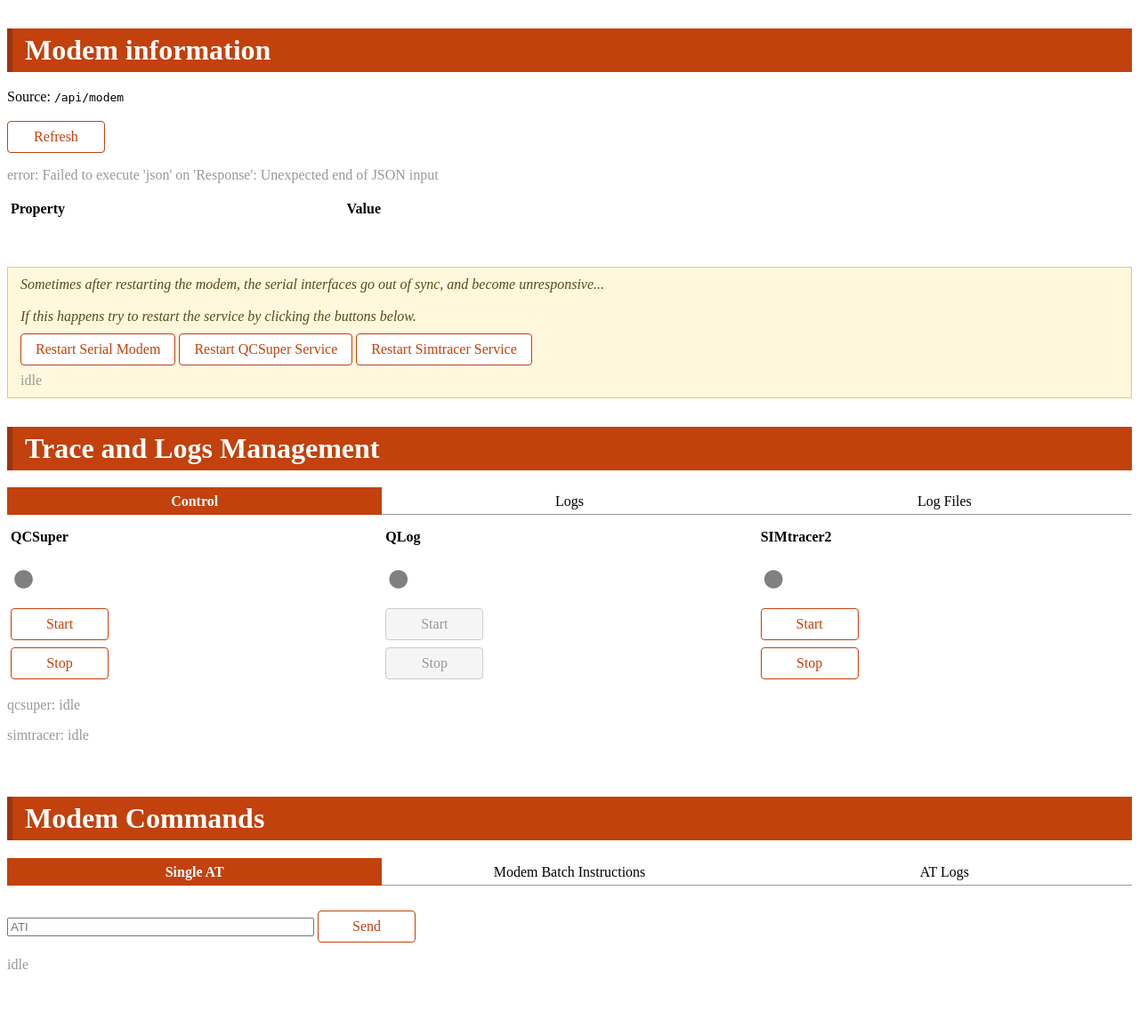
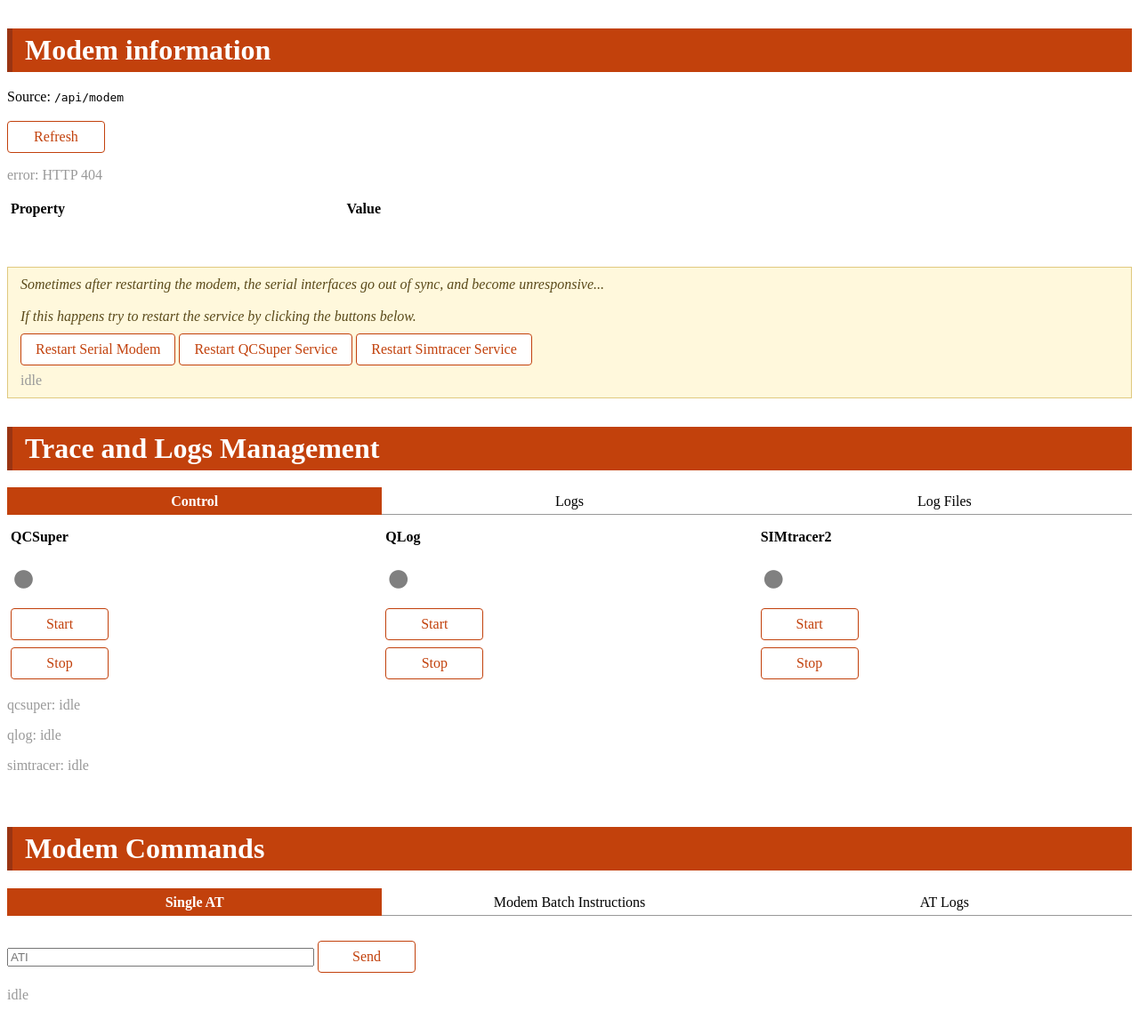
Before and after one commit to tomislavmiksa/kw_traceminator, a Flask app: template src/gui/webapp-flask/templates/index.html in a window 1280 px wide. Shown: the whole page at 89% size. Before the commit the page ends 1090 px from the top, so only its background shows below. Run offline with Flask 3, Linux system fonts and the light colour scheme; the template is opened without the code that fills it, so the values that code supplies are empty; parts of the project's set-up code (start-up, migrations or seed data) failed here and were passed over.

Commit message:
added support got QLog

```diff
--- a/src/code/serial-modemtracing/main.py
+++ b/src/code/serial-modemtracing/main.py
@@ -5,9 +5,11 @@ import subprocess
 from pathlib import Path
 from flask import Flask, request, jsonify
 
-# absolute path to the trace directory
-LOGFILE = "/var/log/qcsuper-api.log"
-TRACE_DIR = Path("/opt/serial-modemtracing/traces")
+# absolute path to the trace directory (shared by QCSuper pcaps and QLog dumps)
+QCSUPER_LOG = "/var/log/qcsuper-api.log"
+QLOG_LOG    = "/var/log/qlog-api.log"
+QLOG_BIN    = "/opt/QLog"
+TRACE_DIR   = Path("/opt/serial-modemtracing/traces")
 TRACE_DIR.mkdir(parents=True, exist_ok=True)
 
 # helper function to generate a unique filename for the trace
@@ -15,11 +17,19 @@ def make_pcap_filename(suffix: str = "qcsuper", ext: str = "pcap") -> str:
     return str(TRACE_DIR / f"{time.strftime('%Z-%Y%m%d-%H%M%S')}-{suffix}.{ext}")
 
 # DEPENDENCIES VERIFICATION
-# - qcsuper should be installed in /opt/qcsuper
-validate = subprocess.run("/opt/qcsuper/qcsuper.py --help", shell=True, capture_output=True, text=True)
-if validate.returncode != 0:
-   print("ERROR: no valid qcsuper configuration detected")
+# - at least one of qcsuper (/opt/qcsuper) or QLog (/opt/QLog) must be present
+_qcsuper_ok = subprocess.run(
+   ["/opt/qcsuper/qcsuper.py", "--help"],
+   capture_output=True, text=True,
+).returncode == 0
+_qlog_ok = subprocess.run(
+   [QLOG_BIN, "--help"],
+   capture_output=True, text=True,
+).returncode == 0
+if not _qcsuper_ok and not _qlog_ok:
+   print("ERROR: neither qcsuper nor QLog is installed/configured")
    exit(1)
+
 # get the diag port of the modem connected
 # - if the modem is not connected, exit the program as running it makes no sense
 # - we do not have then anything to trace
@@ -97,20 +107,44 @@ def getTrace():
    files = [f for _, cmd in matches if (f := extractPcapFile(cmd))]
    return { "running": bool(matches), "pids": pids, "files": files }
 
+# QCSuper and QLog both use the modem Diag port -- only one may run at a time.
+# Starting either tool SIGTERMs the other first and waits briefly for the port
+# to be released.
+
+def _sigterm_processes(matches: list[tuple[int, str]]) -> list[dict]:
+   if not matches:
+      return []
+   pids = [str(pid) for pid, _ in matches]
+   subprocess.run(["kill", "-TERM", *pids], capture_output=True, text=True)
+   return [{"pid": pid, "cmd": cmd} for pid, cmd in matches]
+
+
+def stopQcsuperProcesses() -> list[dict]:
+   return _sigterm_processes(findQcsuperTraces())
+
+
+def stopQlogProcesses() -> list[dict]:
+   return _sigterm_processes(findQlogProcesses())
+
+
+def _wait_for_port_release(seconds: float = 1.0) -> None:
+   time.sleep(seconds)
+
+
 # stop all qcsuper trace processes
 @app.route("/trace-stop", methods=['GET'])
 def stopTrace():
-   matches = findQcsuperTraces()
-   if not matches:
+   killed = stopQcsuperProcesses()
+   if not killed:
       return { "info" : "no matching qcsuper process", "killed" : [] }
-   pids = [str(pid) for pid, _ in matches]
-   subprocess.run(["kill", "-TERM", *pids], capture_output=True, text=True)
-   killed = [{"pid": pid, "cmd": cmd} for pid, cmd in matches]
    return { "info" : f"stopped {len(killed)} qcsuper process(es)", "killed" : killed }
 
 # start the trace capture process
 @app.route("/trace-start", methods=['GET'])
 def startTrace():
+   stopped_qlog = stopQlogProcesses()
+   if stopped_qlog:
+      _wait_for_port_release()
    filename = make_pcap_filename()
    cmd = [
       "/opt/qcsuper/qcsuper.py",
@@ -120,7 +154,7 @@ def startTrace():
       "--include-ip-traffic",
       "--pcap-dump", filename,
    ]
-   log_fh = open(LOGFILE, "ab", buffering=0)
+   log_fh = open(QCSUPER_LOG, "ab", buffering=0)
    proc = subprocess.Popen(
       cmd,
       cwd="/opt/qcsuper",
@@ -137,15 +171,107 @@ def startTrace():
       return {
          "error": "qcsuper exited immediately",
          "rc": rc,
-         "log": LOGFILE
+         "log": QCSUPER_LOG
       }, 500
-   return { "info" : "trace started", "pid" : proc.pid, "file" : filename, "log" : LOGFILE, "diag" : port }
+   out = {
+      "info": "trace started",
+      "pid": proc.pid,
+      "file": filename,
+      "log": QCSUPER_LOG,
+      "diag": port,
+   }
+   if stopped_qlog:
+      out["stopped_qlog"] = stopped_qlog
+   return out
 
 # list pcaps in the trace directory
 @app.route("/trace-list", methods=['GET'])
 def listTraces():
-   files = sorted(p.name for p in TRACE_DIR.glob("*.pcap"))
+   files = sorted(p.name for p in TRACE_DIR.iterdir() if p.is_file())
    return {"info": "list of traces", "dir": str(TRACE_DIR), "traces": files}
+
+
+# ---------- QLog (QXDM) trace control ----------
+# Started as: /opt/QLog -s <TRACE_DIR> -p <diag port>
+# Uses the same Diag serial port as QCSuper (from serial-at-api /modem).
+
+def findQlogProcesses():
+   result = subprocess.run(
+      ["pgrep", "-af", r"QLog -s"],
+      capture_output=True, text=True,
+   )
+   matches: list[tuple[int, str]] = []
+   for line in result.stdout.splitlines():
+      pid_str, _, cmdline = line.partition(" ")
+      if pid_str.isdigit():
+         matches.append((int(pid_str), cmdline))
+   return matches
+
+
+def extractQlogStorage(cmdline: str) -> str | None:
+   tokens = cmdline.split()
+   try:
+      return tokens[tokens.index("-s") + 1]
+   except (ValueError, IndexError):
+      return None
+
+
+@app.route("/qlog-active", methods=["GET"])
+def qlogActive():
+   matches = findQlogProcesses()
+   pids  = [pid for pid, _ in matches]
+   dirs  = [d for _, cmd in matches if (d := extractQlogStorage(cmd))]
+   return {"running": bool(matches), "pids": pids, "storage": dirs, "port": port}
+
+
+@app.route("/qlog-stop", methods=["GET"])
+def qlogStop():
+   killed = stopQlogProcesses()
+   if not killed:
+      return {"info": "no matching QLog process", "killed": []}
+   return {"info": f"stopped {len(killed)} QLog process(es)", "killed": killed}
+
+
+@app.route("/qlog-start", methods=["GET"])
+def qlogStart():
+   if not Path(QLOG_BIN).is_file():
+      return {"error": f"{QLOG_BIN} not found"}, 500
+   if findQlogProcesses():
+      return {"error": "QLog already running", "running": True}, 409
+   stopped_qcsuper = stopQcsuperProcesses()
+   if stopped_qcsuper:
+      _wait_for_port_release()
+   cmd = [QLOG_BIN, "-s", str(TRACE_DIR), "-p", port]
+   log_fh = open(QLOG_LOG, "ab", buffering=0)
+   proc = subprocess.Popen(
+      cmd,
+      stdin=subprocess.DEVNULL,
+      stdout=log_fh,
+      stderr=subprocess.STDOUT,
+      start_new_session=True,
+      close_fds=True,
+   )
+   time.sleep(0.5)
+   rc = proc.poll()
+   if rc is not None:
+      return {
+         "error": "QLog exited immediately",
+         "rc": rc,
+         "log": QLOG_LOG,
+         "cmd": cmd,
+      }, 500
+   out = {
+      "info": "QLog started",
+      "pid": proc.pid,
+      "storage": str(TRACE_DIR),
+      "port": port,
+      "log": QLOG_LOG,
+      "cmd": cmd,
+   }
+   if stopped_qcsuper:
+      out["stopped_qcsuper"] = stopped_qcsuper
+   return out
+
 
 if __name__ == "__main__":
    app.run(host="127.0.0.1", port=8888, debug=True)
--- a/src/gui/webapp-flask/main.py
+++ b/src/gui/webapp-flask/main.py
@@ -94,6 +94,31 @@ def qcsuper_start():
 def qcsuper_stop():
     try:
         r = requests.get(f"{MODEMTRACE_API_BASE}/trace-stop")
+    except requests.RequestException as e:
+        return jsonify(error=f"could not reach {MODEMTRACE_API_BASE}: {e}"), 502
+    return (r.text, r.status_code, {"Content-Type": "application/json"})
+
+# proxy QLog (QXDM) trace status / start / stop on serial-modemtracing
+@app.route("/api/qlog-active", methods=["GET"])
+def qlog_active():
+    try:
+        r = requests.get(f"{MODEMTRACE_API_BASE}/qlog-active")
+    except requests.RequestException as e:
+        return jsonify(error=f"could not reach {MODEMTRACE_API_BASE}: {e}"), 502
+    return (r.text, r.status_code, {"Content-Type": "application/json"})
+
+@app.route("/api/qlog-start", methods=["POST", "GET"])
+def qlog_start():
+    try:
+        r = requests.get(f"{MODEMTRACE_API_BASE}/qlog-start")
+    except requests.RequestException as e:
+        return jsonify(error=f"could not reach {MODEMTRACE_API_BASE}: {e}"), 502
+    return (r.text, r.status_code, {"Content-Type": "application/json"})
+
+@app.route("/api/qlog-stop", methods=["POST", "GET"])
+def qlog_stop():
+    try:
+        r = requests.get(f"{MODEMTRACE_API_BASE}/qlog-stop")
     except requests.RequestException as e:
         return jsonify(error=f"could not reach {MODEMTRACE_API_BASE}: {e}"), 502
     return (r.text, r.status_code, {"Content-Type": "application/json"})
--- a/src/gui/webapp-flask/templates/index.html
+++ b/src/gui/webapp-flask/templates/index.html
@@ -10,6 +10,9 @@
       /api/qcsuper-active   -> serial-modemtracing    (port 8888)
       /api/qcsuper-start    -> serial-modemtracing    (port 8888)
       /api/qcsuper-stop     -> serial-modemtracing    (port 8888)
+      /api/qlog-active      -> serial-modemtracing    (port 8888)
+      /api/qlog-start       -> serial-modemtracing    (port 8888)
+      /api/qlog-stop        -> serial-modemtracing    (port 8888)
       /api/simtracer-active -> serial-simtracing      (port 8777)
       /api/simtracer-start  -> serial-simtracing      (port 8777)
       /api/simtracer-stop   -> serial-simtracing      (port 8777)
@@ -80,6 +83,7 @@
     #status,
     #at-status,
     #qcsuper-status,
+    #qlog-status,
     #simtracer-status,
     #files-status,
     #batch-status,
@@ -214,8 +218,8 @@
 
   <!-- CONTROL panel: status dots + Start/Stop buttons.
        The 3-column "logs-status" table has identical structure for each
-       service (QCSuper, QLog, SIMtracer2). QLog buttons stay disabled --
-       its API isn't wired yet. -->
+       service (QCSuper, QLog, SIMtracer2). QCSuper and QLog share the Diag
+       port; starting one stops the other on the server. -->
   <div class="tab-panel active" data-tab-panel="control">
     <table id="logs-status" cellpadding="4">
       <thead>
@@ -227,38 +231,39 @@
       </thead>
       <tbody>
         <!-- ROW 1: status indicators. The bullet character (&#9679;) is
-             colored dynamically by pollQcsuper / pollSimtracer based on
-             /api/<svc>-active -> {"running": bool}. font-size: 3em is what
-             makes the dots large enough to read from across the room. -->
+             colored dynamically by pollQcsuper / pollQlog / pollSimtracer
+             based on /api/<svc>-active -> {"running": bool}. font-size: 3em
+             is what makes the dots large enough to read from across the room. -->
         <tr>
           <td><span id="status-qcsuper"   style="color: gray; font-size: 3em">&#9679;</span></td>
           <td><span id="status-qlog"      style="color: gray; font-size: 3em">&#9679;</span></td>
           <td><span id="status-simtracer" style="color: gray; font-size: 3em">&#9679;</span></td>
         </tr>
         <!-- ROW 2: Start buttons. Click -> POST /api/<svc>-start via
-             qcsuperAction("start") / simtracerAction("start"). -->
+             qcsuperAction / qlogAction / simtracerAction. -->
         <tr>
           <td><button id="qcsuper-start">Start</button></td>
-          <td><button id="qlog-start"      disabled>Start</button></td>
+          <td><button id="qlog-start">Start</button></td>
           <td><button id="simtracer-start">Start</button></td>
         </tr>
         <!-- ROW 3: Stop buttons. Same flow, "stop" verb. -->
         <tr>
           <td><button id="qcsuper-stop">Stop</button></td>
-          <td><button id="qlog-stop"      disabled>Stop</button></td>
+          <td><button id="qlog-stop">Stop</button></td>
           <td><button id="simtracer-stop">Stop</button></td>
         </tr>
       </tbody>
     </table>
-    <!-- Per-service status lines updated by qcsuperAction / simtracerAction.
-         Format: "<svc>: <verb>: HTTP <code> - <body>" or error variant. -->
+    <!-- Per-service status lines updated by qcsuperAction / qlogAction /
+         simtracerAction. Format: "<svc>: <verb>: HTTP <code> - <body>". -->
     <p id="qcsuper-status">qcsuper: idle</p>
+    <p id="qlog-status">qlog: idle</p>
     <p id="simtracer-status">simtracer: idle</p>
   </div>
 
   <!-- LOGS panel: chronological log of every trace start/stop event. Newest
        row is prepended at the top. Populated by appendEventRow() which is
-       called from both qcsuperAction() and simtracerAction(). -->
+       called from qcsuperAction(), qlogAction(), and simtracerAction(). -->
   <div class="tab-panel" data-tab-panel="logs">
     <table id="events-log" cellpadding="4">
       <thead>
@@ -645,16 +650,61 @@
       } finally {
         startBtn.disabled = false;
         stopBtn.disabled  = false;
-        pollQcsuper();   // refresh dot immediately, don't wait 5s
+        // QCSuper start/stop may have stopped QLog on the server (shared Diag port).
+        pollQcsuper();
+        pollQlog();
+      }
+    }
+
+    /* ---------- QLog (QXDM) trace control ---------- */
+
+    async function pollQlog() {
+      const el = document.getElementById("status-qlog");
+      try {
+        const r = await fetch("/api/qlog-active", { cache: "no-store" });
+        if (!r.ok) throw new Error("HTTP " + r.status);
+        const d = await r.json();
+        if (d.running === true)       el.style.color = "green";
+        else if (d.running === false) el.style.color = "red";
+        else                          el.style.color = "gray";
+      } catch (err) {
+        el.style.color = "gray";
+      }
+    }
+
+    async function qlogAction(action) {
+      const startBtn    = document.getElementById("qlog-start");
+      const stopBtn     = document.getElementById("qlog-stop");
+      const stat        = document.getElementById("qlog-status");
+      const instruction = "qlog-" + action;
+      const sentTs      = ts();
+
+      startBtn.disabled = true;
+      stopBtn.disabled  = true;
+      stat.textContent  = "qlog: " + action + " requested at " + sentTs + " ...";
+      const row = appendEventRow(sentTs, instruction);
+
+      try {
+        const r = await fetch("/api/qlog-" + action, { method: "POST" });
+        const text = await r.text();
+        const recvTs = ts();
+        row.setResponse(recvTs, r.status, text);
+        stat.textContent = "qlog: " + action + ": HTTP " + r.status + " - " + text;
+      } catch (err) {
+        const recvTs = ts();
+        row.setResponse(recvTs, "\u2014", "error: " + err.message);
+        stat.textContent = "qlog: " + action + " error: " + err.message;
+      } finally {
+        startBtn.disabled = false;
+        stopBtn.disabled  = false;
+        // QLog start/stop may have stopped QCSuper on the server (shared Diag port).
+        pollQlog();
+        pollQcsuper();
       }
     }
 
     /* ---------- SIMtracer2 trace control ----------
-       Mirrors qcsuperAction / pollQcsuper exactly except for the URL
-       fragment, button IDs, status element, and instruction prefix. Kept
-       as a parallel pair (rather than parameterised) for clarity while
-       only two services are wired; collapse into a factory once a third
-       service (e.g. QLog) joins. */
+       Mirrors qcsuperAction / pollQcsuper for the simtracing API on :8777. */
 
     async function pollSimtracer() {
       const el = document.getElementById("status-simtracer");
@@ -1150,6 +1200,8 @@
     // that receives the Event object.
     document.getElementById("qcsuper-start")  .addEventListener("click", () => qcsuperAction("start"));
     document.getElementById("qcsuper-stop")   .addEventListener("click", () => qcsuperAction("stop"));
+    document.getElementById("qlog-start")     .addEventListener("click", () => qlogAction("start"));
+    document.getElementById("qlog-stop")      .addEventListener("click", () => qlogAction("stop"));
     document.getElementById("simtracer-start").addEventListener("click", () => simtracerAction("start"));
     document.getElementById("simtracer-stop") .addEventListener("click", () => simtracerAction("stop"));
 
@@ -1164,13 +1216,15 @@
     document.getElementById("restart-simtracer")  .addEventListener("click",
       () => restartService("simtracer",   "Simtracer Service"));
 
-    // Boot sequence: paint the page, then start two independent 5s polls
+    // Boot sequence: paint the page, then start three independent 5s polls
     // for the trace-control status dots. Independent intervals mean a hung
     // upstream for one service can't delay the other's poll.
     loadInfo();
     pollQcsuper();
+    pollQlog();
     pollSimtracer();
     setInterval(pollQcsuper,   5000);
+    setInterval(pollQlog,        5000);
     setInterval(pollSimtracer, 5000);
   </script>
 </body>
```
Also changed, not shown: src/code/serial-modemtracing/README.md, 5 other files.
